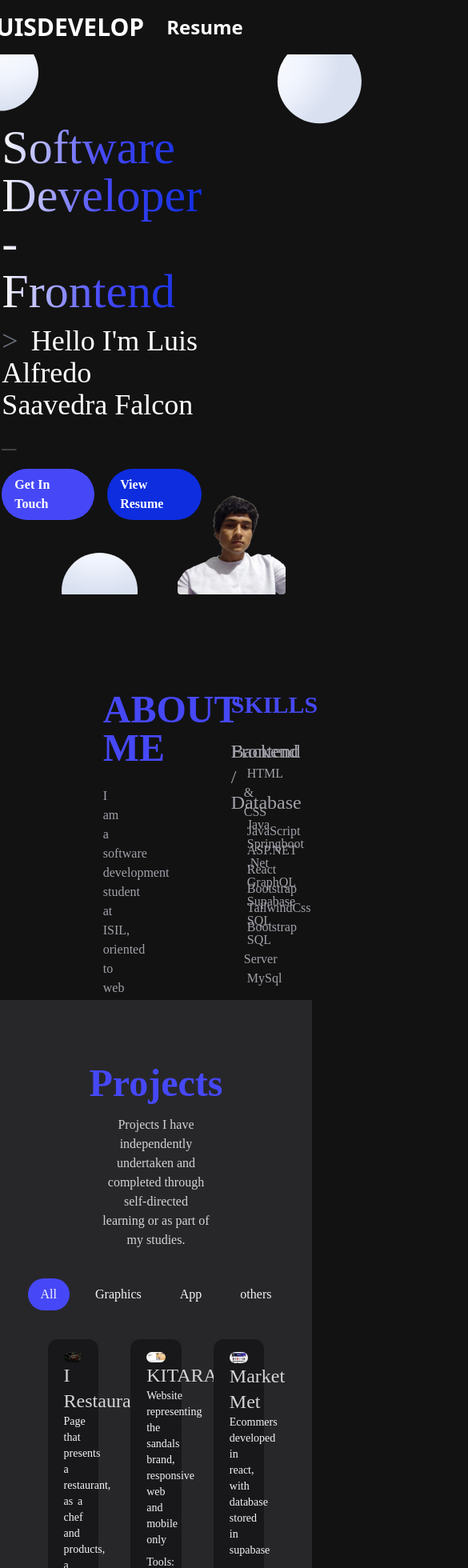
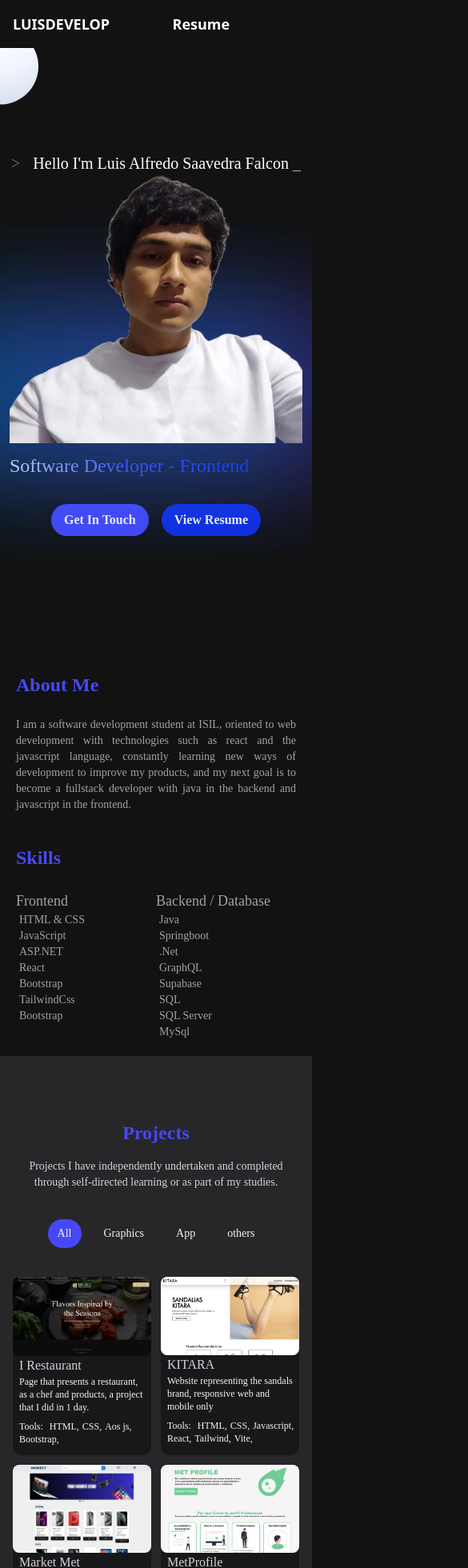
Before and after one commit to luisdevelop23/WebPortfolio, a React (Vite) app: page / in a window 390 px wide. Shown: the top 1960 px of the page at 80% size, 585 px wide, since content can reach past the window. Built offline with nearby package versions, Linux system fonts and the light colour scheme; a web font is replaced by a local one.

Commit message:
style: responsive mobile

```diff
--- a/src/App.css
+++ b/src/App.css
@@ -78,3 +78,10 @@ body {
 .NThin {
   font-family: "NotoThin";
 }
+
+.box-rgb {
+  box-shadow:
+    -90px -65px 135px 101px rgba(0, 142, 255, 0.25),
+    -90px -65px 135px 101px rgba(0, 142, 255, 0.25),
+    90px -65px 135px 101px rgba(158, 0, 209, 0.25);
+}
--- a/src/App.jsx
+++ b/src/App.jsx
@@ -13,8 +13,7 @@ function App() {
 
   return (
     <>
-
-      <div className="flex w-full flex-col items-center justify-center">
+      <div className="flex w-full flex-col  items-center">
         <NavBar />
         <Header />
         <AboutMe />
--- a/src/components/AboutMe.jsx
+++ b/src/components/AboutMe.jsx
@@ -1,14 +1,14 @@
-import React from 'react'
-import Skilss from './Skilss'
+import React from "react";
+import Skilss from "./Skilss";
 
 const AboutMe = () => {
   return (
-    <div className="flex w-9/12 h-[60vh] py-10">
-    <div className="flex w-6/12 flex-col gap-y-6 p-20 ">
-      <h1 className="NSB text-5xl font-bold uppercase text-[#4648f7]">
+    <div className="flex  w-full flex-col md:h-[60vh] md:w-9/12 md:flex-row md:py-10">
+      <div className="flex flex-col gap-y-6 p-5 md:w-6/12 md:p-20">
+        <h1 className="NSB font-bold  text-2xl text-[#4648f7] md:text-5xl">
           About Me
         </h1>
-      <p className="NSB text-zinc-400 dark:text-zinc-100 text-justify">
+        <p className="NSB text-sm text-justify text-zinc-400 dark:text-zinc-100">
           I am a software development student at ISIL, oriented to web
           development with technologies such as react and the javascript
           language, constantly learning new ways of development to improve my
@@ -17,9 +17,9 @@ const AboutMe = () => {
         </p>
       </div>
 
-    <Skilss/>
+      <Skilss />
     </div>
-  )
-}
+  );
+};
 
-export default AboutMe
+export default AboutMe;
--- a/src/components/BgBlue.jsx
+++ b/src/components/BgBlue.jsx
@@ -34,7 +34,7 @@ const BgBlue = () => {
         </svg>
       </span>
 
-      <span className="flex h-full flex-col justify-between">
+      <span className="hidden md:flex h-full flex-col justify-between">
         <svg
           className=""
           width="600"
@@ -95,7 +95,7 @@ const BgBlue = () => {
         </svg>
       </span>
 
-      <span className="d q k nn">
+      <span className="hidden md:flex">
         <svg
           width="491"
           height="490"
--- a/src/components/CardProject.jsx
+++ b/src/components/CardProject.jsx
@@ -3,15 +3,15 @@ import img from "../assets/webp/py_1.webp";
 const CardProject = ({ app }) => {
   const { id, title, description, image, url, github, tools } = app;
   return (
-    <div className="flex w-full flex-col rounded-xl bg-zinc-900 px-5 pt-4">
+    <div className="flex w-full flex-col rounded-xl bg-zinc-900 md:px-5 md:pt-4">
       <img className="rounded-lg" src={image} alt="" />
       <div className="flex items-center justify-between">
-        <h1 className="NSB flex items-center text-2xl text-zinc-300 transition-all duration-100 hover:text-[#4648f7]">
+        <h1 className="NSB flex items-center mx-2 text-md md:text-2xl text-zinc-300 transition-all duration-100 hover:text-[#4648f7]">
           {title}
         </h1>
       </div>
-      <p className="NSB text-justify text-sm text-zinc-100">{description}</p>
-      <div className="NSB flex w-full text-sm flex-col text-zinc-100">
+      <p className="NSB md:text-justify text-xs mx-2 text-zinc-100">{description}</p>
+      <div className="NSB flex w-full text-xs mx-2 md:text-sm flex-col text-zinc-100">
         <span className="flex">
           <ul className="flex flex-wrap pt-2">
           <li className="pr-2">Tools:</li>
@@ -21,18 +21,18 @@ const CardProject = ({ app }) => {
           </ul>
         </span>
       </div>
-      <div className="flex w-full h-full justify-end items-end">
+      <div className="flex w-full h-full justify-around pb-1 items-end">
         <a
           href={url}
           target="_blank"
-          className="NSB flex items-center p-3 text-3xl text-zinc-100 transition-all duration-100 hover:text-[#4648f7]"
+          className="NSB flex items-center md:p-3 p-1 text-md md:text-3xl text-zinc-100 transition-all duration-100 hover:text-[#4648f7]"
         >
           <span className="icon-[icon-park-solid--web-page]"></span>
         </a>
         <a
           href={github}
           target="_blank"
-          className="p-3 text-3xl text-zinc-100 transition-all duration-100 hover:text-[#4648f7]"
+          className="md:p-3 p-1 text-md md:text-3xl text-zinc-100 transition-all duration-100 hover:text-[#4648f7]"
         >
           <span className="icon-[lucide--github]"></span>
         </a>
--- a/src/components/Footer.jsx
+++ b/src/components/Footer.jsx
@@ -3,9 +3,9 @@ import React from "react";
 const Footer = () => {
   return (
     <div className="flex h-[50vh] w-8/12 flex-col items-center justify-center gap-y-32 text-zinc-100">
-      <h1 className="NSB text-5xl font-bold text-[#4648f7]">Connect with me</h1>
+      <h1 className="NSB text-2xl md:text-5xl font-bold text-[#4648f7]">Connect with me</h1>
       <ul className="flex w-9/12 justify-center">
-        <li className="px-4 text-4xl font-bold text-zinc-100">
+        <li className="px-4 text-xl md:text-4xl font-bold text-zinc-100">
           {" "}
           <a
             target="_blank"
@@ -14,13 +14,13 @@ const Footer = () => {
             Resume
           </a>
         </li>
-        <li className="px-4 text-5xl font-bold text-zinc-100">
+        <li className="px-4 text-2xl md:text-5xl font-bold text-zinc-100">
           {" "}
           <a target="_blank" href="https://github.com/luisdevelop23">
             <span className="icon-[mdi--github]"></span>
           </a>
         </li>
-        <li className="px-4 text-5xl font-bold text-zinc-100">
+        <li className="px-4 text-2xl md:text-5xl font-bold text-zinc-100">
           {" "}
           <a
             target="_blank"
@@ -29,7 +29,7 @@ const Footer = () => {
             <span className="icon-[mdi--linkedin]"></span>
           </a>
         </li>
-        <li className="px-4 text-5xl font-bold text-zinc-100">
+        <li className="px-4 text-2xl md:text-5xl font-bold text-zinc-100">
           <span className="icon-[majesticons--mail]"></span>
         </li>
       </ul>
--- a/src/components/Header.jsx
+++ b/src/components/Header.jsx
@@ -5,22 +5,27 @@ import BgBlue from "./BgBlue";
 
 const Header = () => {
   return (
-    <div className="relative flex h-[80vh] items-center justify-center xl:w-full">
+    <div className="relative flex h-[90vh] items-center justify-center md:h-[80vh] xl:w-full">
       <BgBlue />
-      <div className="relative flex h-full w-10/12">
-        <div className="z-30 flex w-7/12 flex-col items-center justify-center">
-          <div className="">
-            <h1 className="NSB inline-block bg-gradient-to-r from-[#ffffff] via-[#4648f7] to-[#0e2ddf] bg-clip-text py-3 text-6xl text-transparent">
-              Software Developer - Frontend
-            </h1>
-            <h1 className="NSB w-full text-4xl text-white">
+      <div className="relative flex h-full px-3 md:w-10/12">
+        <div className="z-30 flex flex-col items-center justify-center md:w-7/12">
+          <div >
+            <h1 className="NSB w-full text-white text-xl md:text-left text-center md:text-4xl">
               <span className="pr-4 text-gray-500">{">"}</span>
               Hello I'm Luis Alfredo Saavedra Falcon{" "}
               <span className="icon-[twemoji--waving-hand]"></span>
               <span className="animate-ping">_</span>
             </h1>
+            <div className="relative md:hidden justify-center items-center">
+              <img className="z-40 w-full relative" src={ImgProfile} alt="" />
+              <div className="box-rgb absolute z-10 w-full "></div>
+            </div>
 
-            <div className="NSB flex gap-x-4 py-5 text-white">
+            <h1 className="NSB inline-block bg-gradient-to-r from-[#ffffff] via-[#4648f7] to-[#0e2ddf] bg-clip-text py-3 text-2xl text-transparent md:text-6xl">
+              Software Developer - Frontend
+            </h1>
+
+            <div className="NSB flex gap-x-4 py-5 justify-center md:justify-start text-white">
               <a className="rounded-full bg-[#4648f7] px-4 py-2 font-bold">
                 Get In Touch
               </a>
@@ -33,7 +38,7 @@ const Header = () => {
           </div>
         </div>
 
-        <div className="flex w-5/12 items-end justify-start">
+        <div className="hidden w-5/12 items-end justify-start md:flex">
           <img className="z-10 w-full rounded-b" src={ImgProfile} alt="" />
         </div>
       </div>
--- a/src/components/NavBar.jsx
+++ b/src/components/NavBar.jsx
@@ -1,17 +1,17 @@
 import React from "react";
 const NavBar = () => {
   return (
-    <div className="px-10 xl:w-10/12">
+    <div className="w-full md:px-10 xl:w-10/12">
       <div className="flex">
-        <div className="w-6/12">
+        <div className="w-6/12 md:w-8/12">
           <div className="flex items-center p-4">
-            <a className="text-3xl font-bold text-white" href="">
+            <a className="text-lg font-bold text-white lg:text-3xl" href="">
               LUISDEVELOP
             </a>
           </div>
         </div>
-        <ul className="flex w-6/12 items-center justify-end gap-x-8">
-          <li className="px-3 text-2xl font-bold text-white">
+        <ul className="flex w-6/12 items-center justify-around md:w-4/12 md:justify-between md:gap-x-8">
+          <li className="text-lg font-bold text-white lg:px-3 lg:text-2xl">
             <a
               target="_blank"
               href="https://drive.google.com/file/d/1vwwhVpmtY9N1mkbLFoCTU_DEm_O4jzfX/view?usp=sharing"
@@ -19,12 +19,12 @@ const NavBar = () => {
               Resume
             </a>
           </li>
-          <li className="px-3 text-4xl text-white">
+          <li className="text-xl text-white lg:px-3 lg:text-4xl">
             <a target="_blank" href="https://github.com/luisdevelop23">
               <span className="icon-[mdi--github]"></span>
             </a>
           </li>
-          <li className="px-3 text-4xl text-white">
+          <li className="text-xl text-white lg:px-3 lg:text-4xl">
             <a
               target="_blank"
               href="https://www.linkedin.com/in/luissaavedradev/"
--- a/src/components/Projects.jsx
+++ b/src/components/Projects.jsx
@@ -4,43 +4,43 @@ import CardProject from "./CardProject";
 const Projects = () => {
   return (
     <section className="w-full flex justify-center bg-zinc-800">
-      <div className="flex w-10/12 flex-col items-center gap-y-4 py-20">
-        <h1 className="NSB text-center text-5xl font-bold  text-[#4648f7]">
+      <div className="flex md:w-10/12 flex-col items-center gap-y-4 py-20">
+        <h1 className="NSB  text-center text-2xl md:text-5xl font-bold  text-[#4648f7]">
           Projects
         </h1>
-        <h2 className="NSB text-center text-zinc-300 w-5/12">
+        <h2 className="NSB mx-4 text-center text-sm md:text-md text-zinc-300 md:w-5/12">
           Projects I have independently undertaken and completed through
           self-directed learning or as part of my studies.
         </h2>
 
-        <div className="flex w-full justify-center gap-x-4 py-5">
+        <div className="flex w-full justify-center text-sm md:text-md gap-x-4 py-5">
           <button
-            className="NSB rounded-full bg-[#4648f7] px-4 py-2 text-zinc-100"
+            className="NSB rounded-full bg-[#4648f7] md:px-4 px-3 py-2 text-zinc-100"
             type="button"
           >
             All
           </button>
           <button
-            className="NSB rounded-full px-4 py-2 text-zinc-100 hover:bg-[#4648f7]"
+            className="NSB rounded-full md:px-4 px-3 py-2 text-zinc-100 hover:bg-[#4648f7]"
             type="button"
           >
             Graphics{" "}
           </button>
           <button
-            className="NSB rounded-full px-4 py-2 text-zinc-100 hover:bg-[#4648f7]"
+            className="NSB rounded-full md:px-4 px-3 py-2 text-zinc-100 hover:bg-[#4648f7]"
             type="button"
           >
             App
           </button>
           <button
-            className="NSB rounded-full px-4 py-2 text-zinc-100 hover:bg-[#4648f7]"
+            className="NSB rounded-full md:px-4 px-3 py-2 text-zinc-100 hover:bg-[#4648f7]"
             type="button"
           >
             others
           </button>
         </div>
 
-        <div className="grid w-10/12 grid-cols-3 gap-10">
+        <div className="grid mx-4 md:w-10/12 grid-cols-2 lg:grid-cols-3 gap-3 md:gap-10">
           {projectsList.map((app) => (
             <CardProject app={app} />
           ))}
--- a/src/components/Skilss.jsx
+++ b/src/components/Skilss.jsx
@@ -2,14 +2,14 @@ import React from "react";
 
 const Skilss = () => {
   return (
-    <div className="flex w-6/12 flex-col gap-y-6 p-20">
-      <h1 className="NSB text-3xl font-bold uppercase text-[#4648f7]">
+    <div className="flex md:w-6/12 flex-col gap-y-6 p-5 md:p-20">
+      <h1 className="NSB text-2xl md:text-3xl font-bold  text-[#4648f7]">
         Skills
       </h1>
       <div className="NSB flex justify-around text-zinc-400 dark:text-zinc-100">
         <div className="w-full">
-          <h2 className="text-2xl">Frontend</h2>
-          <ul className="list-inside pl-4">
+          <h2 className="MD:text-2xl text-lg">Frontend</h2>
+          <ul className="list-inside md:pl-4 text-sm md:text-lg">
             <li>
               <span className="icon-[mingcute--check-fill] mr-1 text-[#4648f7]"></span>
               HTML & CSS
@@ -41,8 +41,8 @@ const Skilss = () => {
           </ul>
         </div>
         <div className="px- flex w-full flex-col">
-          <h2 className="text-2xl">Backend / Database</h2>
-          <ul className="list-inside pl-4">
+          <h2 className="md:text-2xl text-lg">Backend / Database</h2>
+          <ul className="list-inside md:pl-4 text-sm md:text-lg">
             <li>
               <span className="icon-[mingcute--check-fill] mr-1 text-[#4648f7]"></span>{" "}
               Java
```
Lines whose indentation alone changed are shown as unchanged.
